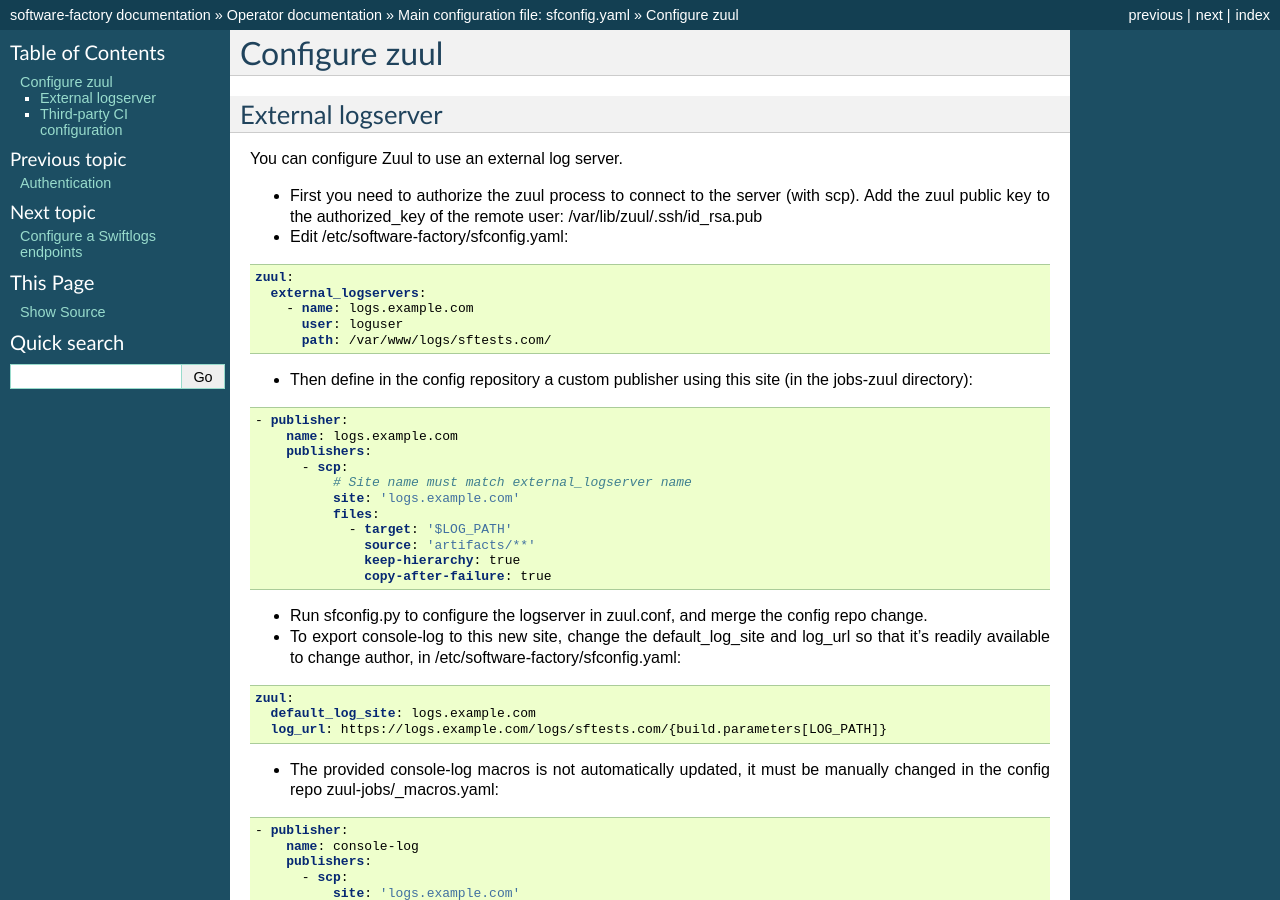
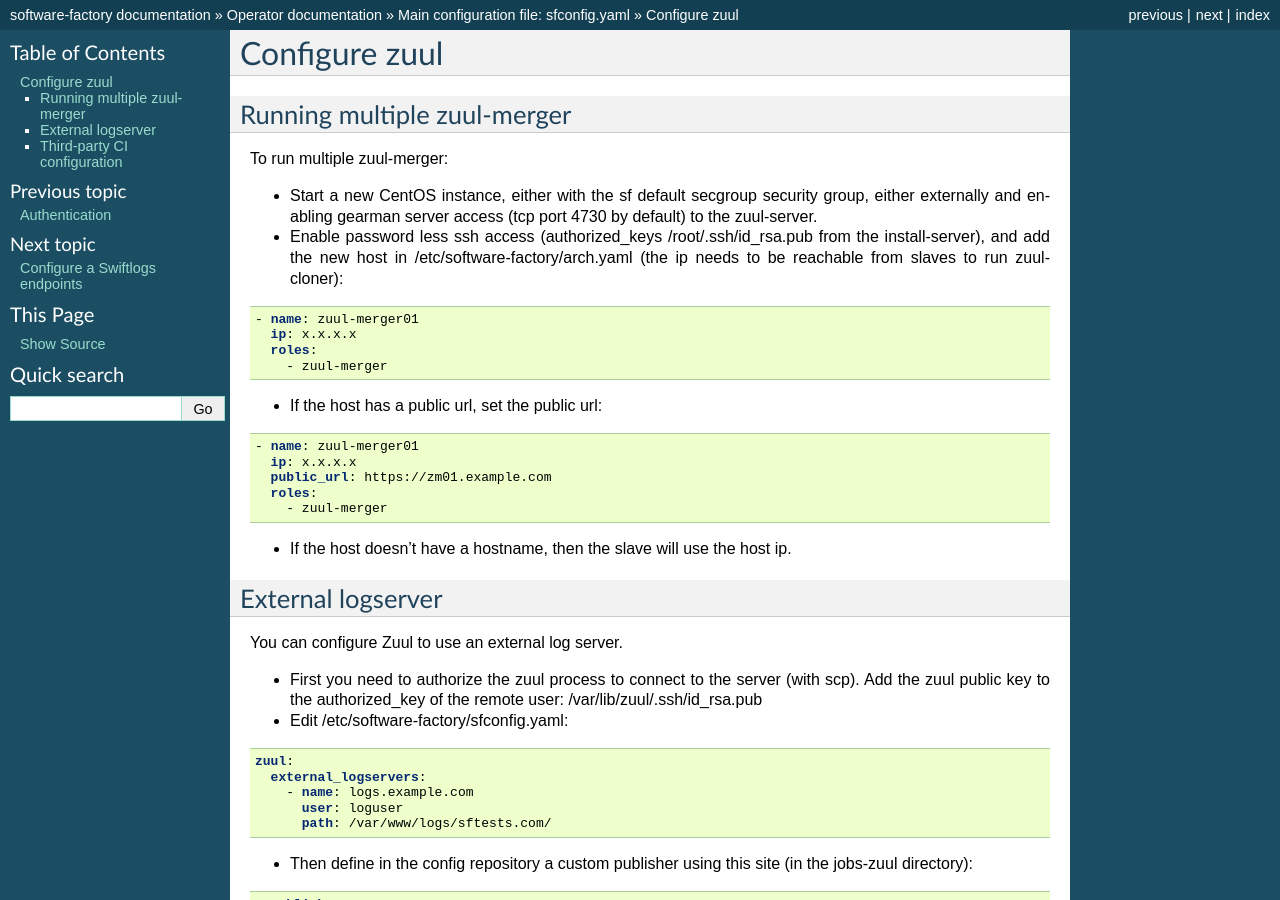
Before and after one commit to softwarefactory-project/sf-docs, a Sphinx documentation site: the page built from docs/zuul_operator.rst, in a window 1280 px wide and 900 px high. Built offline with Sphinx 7.4.7, drawn with Linux system fonts in a browser that asks for light colours; the version number could not be read and is left out.

Commit message:
Add zuul-merger scale setting
Change-Id: I8e2274a3b2e32ca1e6573f65fb5baf79ad71a8ff
Depends-On: I989ff0d0018772546d7947b3bc3858e9f67bfd08

```diff
--- a/docs/zuul_operator.rst
+++ b/docs/zuul_operator.rst
@@ -1,5 +1,36 @@
 Configure zuul
 --------------
+
+Running multiple zuul-merger
+^^^^^^^^^^^^^^^^^^^^^^^^^^^^
+
+To run multiple zuul-merger:
+
+* Start a new CentOS instance, either with the sf default secgroup security group, either externally and
+  enabling gearman server access (tcp port 4730 by default) to the zuul-server.
+
+* Enable password less ssh access (authorized_keys /root/.ssh/id_rsa.pub from
+  the install-server), and add the new host in /etc/software-factory/arch.yaml (the ip needs to be reachable
+  from slaves to run zuul-cloner):
+
+.. code-block:: yaml
+
+  - name: zuul-merger01
+    ip: x.x.x.x
+    roles:
+      - zuul-merger
+
+* If the host has a public url, set the public url:
+
+.. code-block:: yaml
+
+  - name: zuul-merger01
+    ip: x.x.x.x
+    public_url: https://zm01.example.com
+    roles:
+      - zuul-merger
+
+* If the host doesn't have a hostname, then the slave will use the host ip.
 
 External logserver
 ^^^^^^^^^^^^^^^^^^
```
